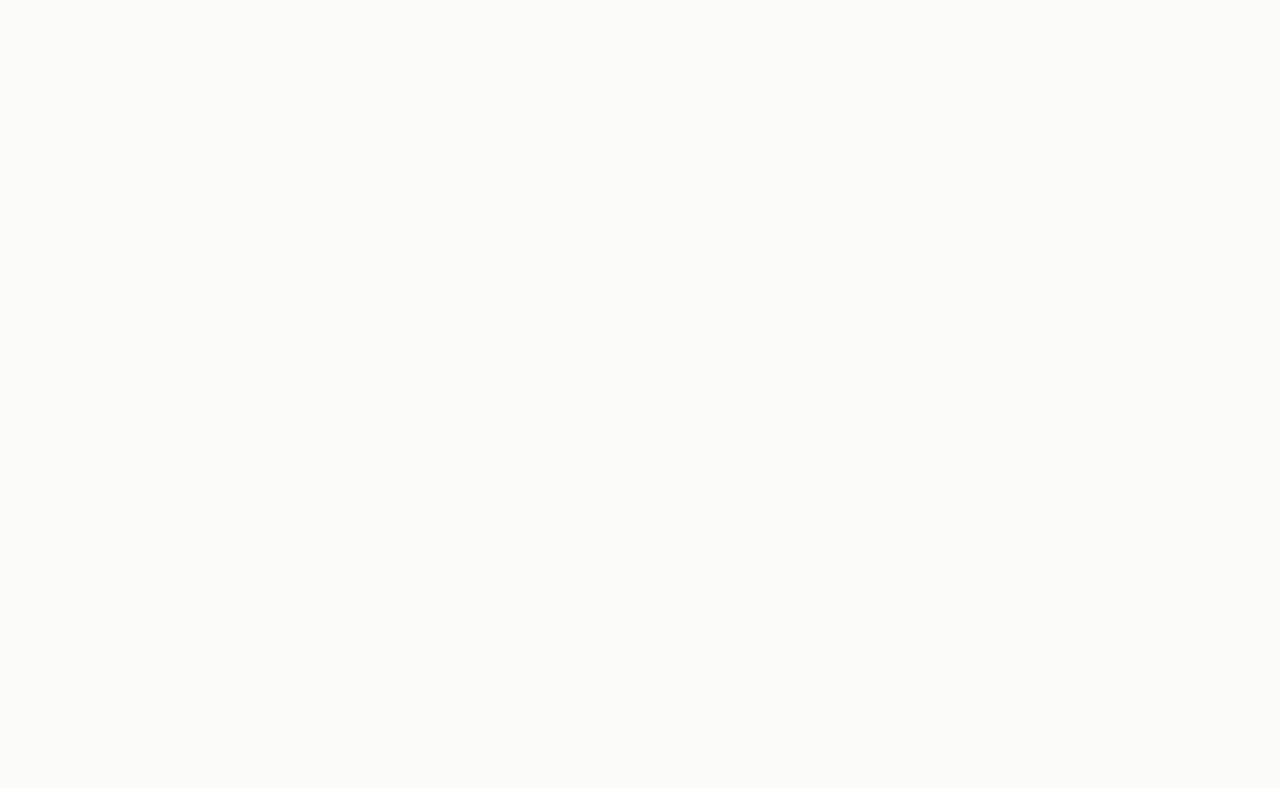
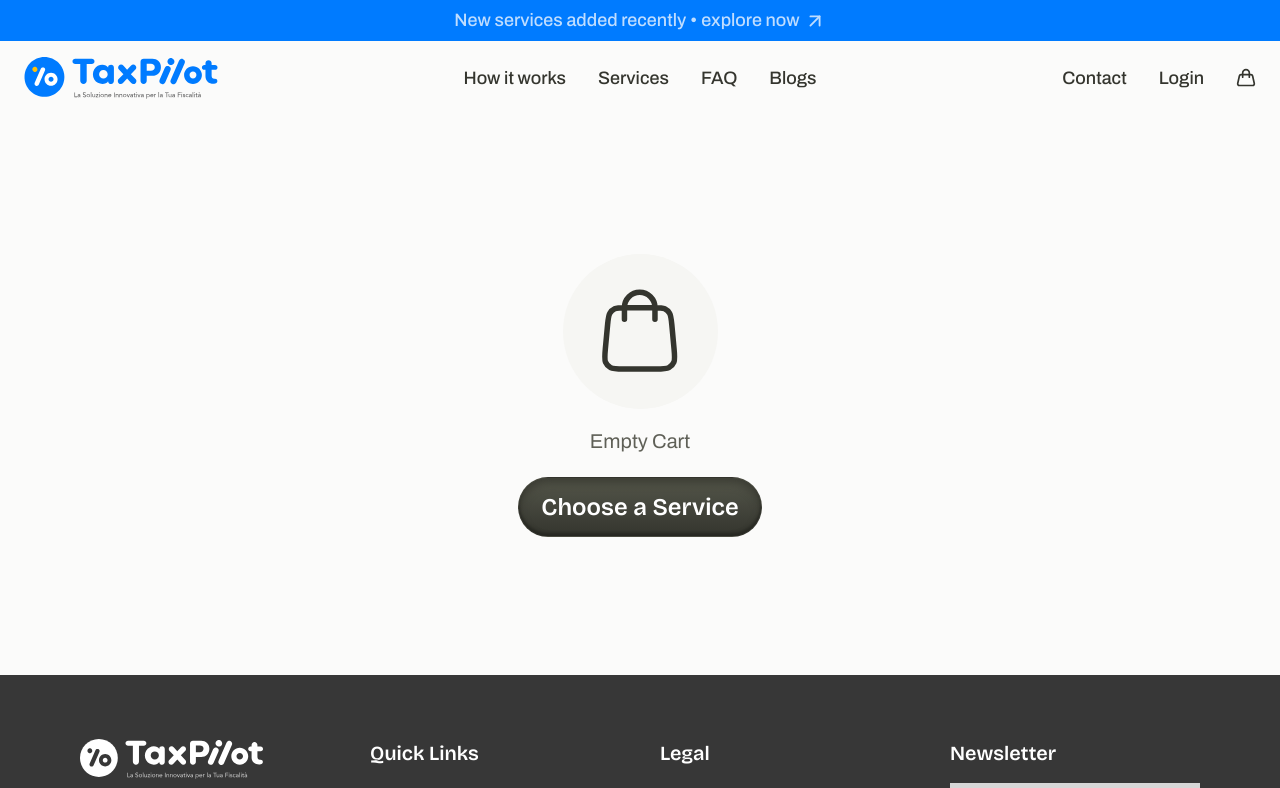
Before and after one commit to arqentech/tax-pilot-1, a React (Vite) app: page /cart in a window 1280 px wide. Before the commit this address had no page. Shown: the top 788 px of the page. Built offline with nearby package versions, Linux system fonts and the light colour scheme; the HTML template or start-up script is replaced by a standard one.

Commit message:
Empty card added

```diff
--- a/src/App.tsx
+++ b/src/App.tsx
@@ -11,6 +11,7 @@ import FAQ from "./pages/faq/FAQPage";
 import ContactUs from "./pages/contact/ContactPage";
 import SignUpPage from "./pages/auth/SignUp";
 import ForgotPassword from "./pages/auth/ForgotPassword";
+import EmptyCart from "./pages/cart/EmptyCart";
 
 function App() {
   return (
@@ -25,6 +26,7 @@ function App() {
           <Route path="privacy-policy" element={<PrivacyPolicy />} />
           <Route path="faq" element={<FAQ />} />
           <Route path="contact-us" element={<ContactUs />} />
+          <Route path="cart" element={<EmptyCart />} />
         </Route>
         <Route element={<AuthLayout />}>
           <Route path="/login" element={<LoginPage />} />
--- a/src/index.css
+++ b/src/index.css
@@ -55,7 +55,16 @@
   }
 
   .text-base {
-    @apply  text-[18px] leading-[25px] md:text-[20px] ;
+    @apply text-[18px] leading-[25px] md:text-[20px];
+  }
+  .custom-box-shadow {
+    background: linear-gradient(to bottom, #54564a, #34352e);
+
+    border: 1px solid rgba(52, 53, 46, 0.28);
+
+    /* Inner shadows */
+    box-shadow: inset 0px -3px 3px #272822,
+      inset 0px 5px 8px rgba(46, 47, 40, 0.62);
   }
 }
 
--- a/src/pages/auth/Login.tsx
+++ b/src/pages/auth/Login.tsx
@@ -26,9 +26,7 @@ export default function LoginPage() {
     <div className="w-full flex items-center justify-center bg-[#FFFFFF] py-10">
       <Card className="w-full md:w-auto md:h-[732px] rounded-[26px] border border-[#E7E7E7] p-8 flex-col items-center justify-center">
         <CardHeader className="text-center mb-4">
-          <CardTitle className="sub-heading">
-            Login
-          </CardTitle>
+          <CardTitle className="sub-heading">Login</CardTitle>
         </CardHeader>
 
         <form onSubmit={handleLogin} className="">
@@ -80,7 +78,7 @@ export default function LoginPage() {
           <CardFooter className="flex flex-col space-y-5 mt-4">
             <Button
               type="submit"
-              className="w-[400px] h-[60px] md:w-[466px] font-bricolage font-extrabold  rounded-full text-[#FFFFFF] text-[24px] bg-gradient-to-b from-[#2E2E2E] to-black shadow-md hover:opacity-90"
+              className="w-[400px] h-[60px] md:w-[466px] font-bricolage font-extrabold  rounded-full text-[#FFFFFF] text-[24px] custom-box-shadow hover:opacity-90"
             >
               Continue
             </Button>
@@ -106,7 +104,10 @@ export default function LoginPage() {
 
             <p className="text-center text-[18px] leading-[25px] ">
               New user?{" "}
-              <Link to="/sign-up" className=" text-[18px] leading-[25px] italic hover:text-blue-500 underline font-medium">
+              <Link
+                to="/sign-up"
+                className=" text-[18px] leading-[25px] italic hover:text-blue-500 underline font-medium"
+              >
                 Create account
               </Link>
             </p>
--- a/src/pages/auth/SignUp.tsx
+++ b/src/pages/auth/SignUp.tsx
@@ -121,7 +121,7 @@ export default function SignUpPage() {
           <CardFooter className="flex flex-col space-y-5 mt-4">
             <Button
               type="submit"
-              className="w-[460px] h-[60px] md:w-[466px] font-bricolage font-extrabold  rounded-full text-[#FFFFFF] text-[24px] bg-gradient-to-b from-[#2E2E2E] to-black shadow-md hover:opacity-90"
+              className="w-[460px] h-[60px] md:w-[466px] font-bricolage font-extrabold  rounded-full text-[#FFFFFF] text-[24px] custom-box-shadow hover:opacity-90"
             >
               Sign Up
             </Button>
--- /dev/null
+++ b/src/pages/cart/EmptyCart.tsx
@@ -0,0 +1,24 @@
+import { Handbag } from "lucide-react";
+import { Button } from "@/components/ui/button";
+
+export default function EmptyCart() {
+  return (
+    <div className="min-h-[70vh] flex flex-col items-center justify-center px-4">
+      <div className="w-[155px] h-[155px] rounded-full bg-[#F6F6F3] flex items-center justify-center mb-5">
+        <img
+          src="/svg/cart.svg"
+          className="h-[83.88px] w-[76.35px] "
+          alt="cart"
+        />
+      </div>
+
+      <h1 className="text-[20px] font-normal text-[#5F6057] ">Empty Cart</h1>
+      <Button
+        type="submit"
+        className="custom-box-shadow max-w-[244px] h-[60px] mt-6 w-[460px] h-[60px] md:w-[466px] font-bricolage font-extrabold  rounded-full text-[#FFFFFF] text-[24px]  hover:opacity-90"
+      >
+        Choose a Service
+      </Button>
+    </div>
+  );
+}
```
Also changed, not shown: public/svg/cart.svg (added).
